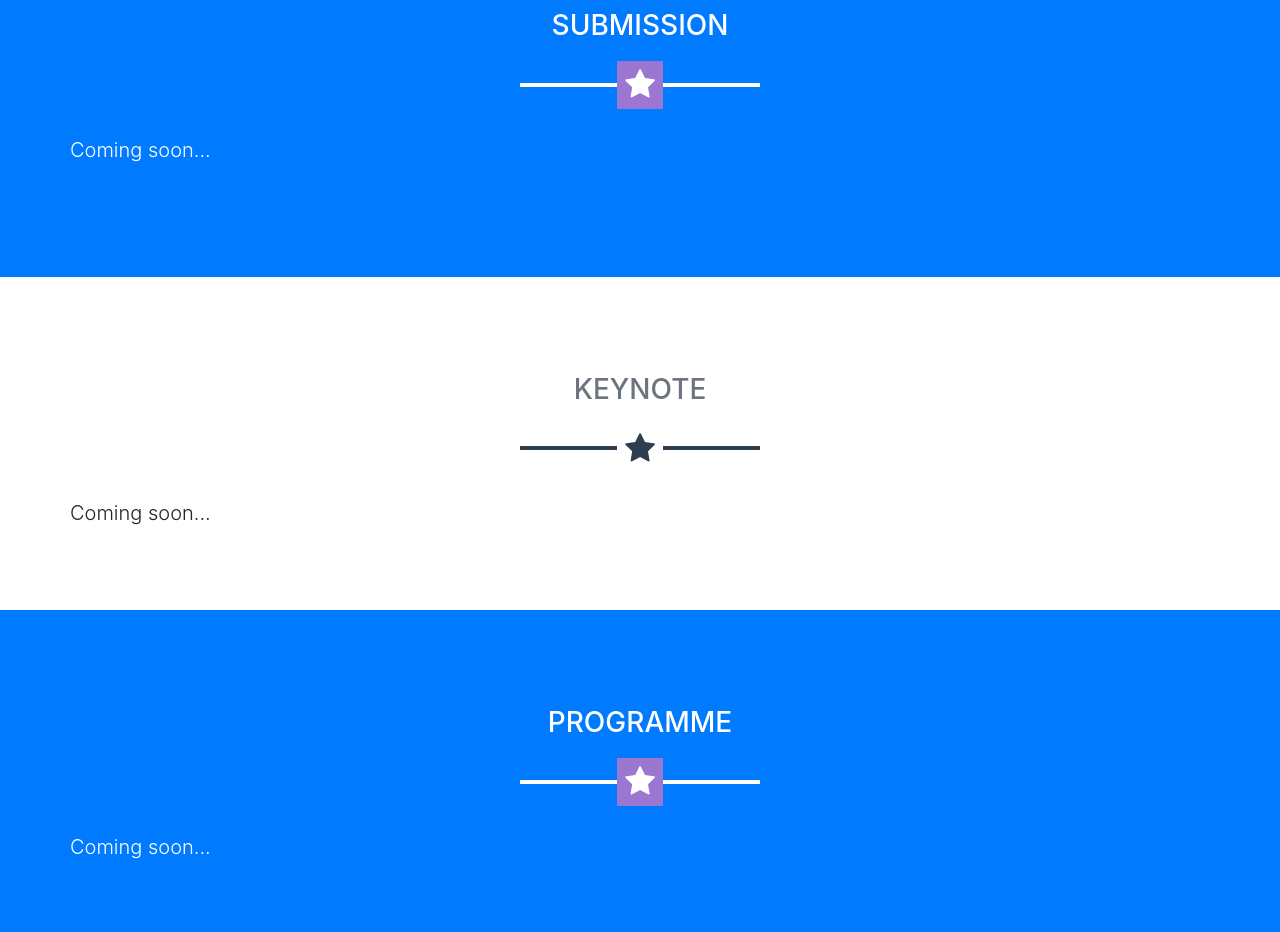
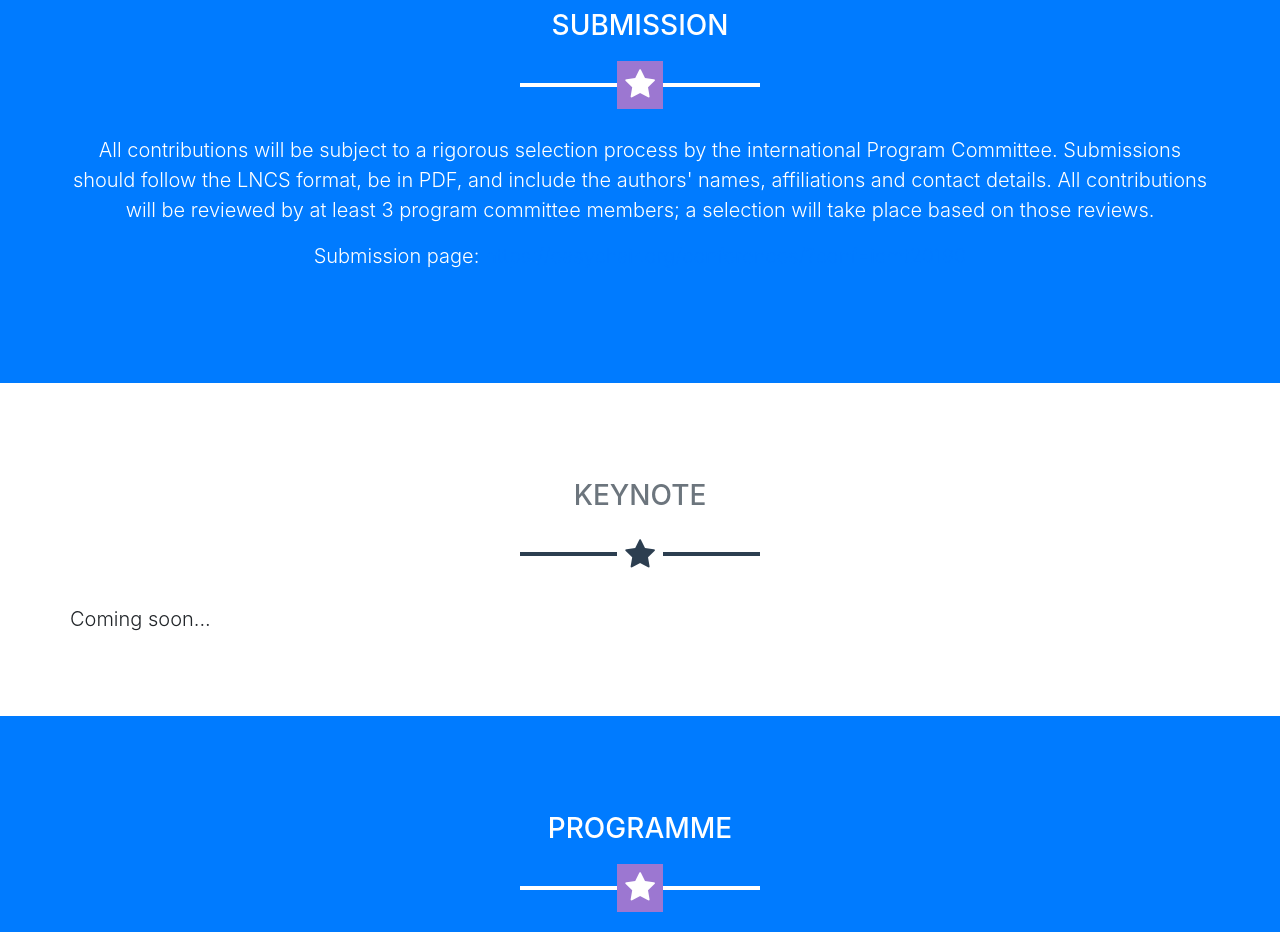
Before and after one commit to icmt-conference/icmt2019, a website with bundled scripts: page index.html in a window 1280 px wide. Shown: the part 2220-3152 px from the top of the page. Built offline with nearby package versions, Linux system fonts and the light colour scheme.

Commit message:
added submission page

```diff
--- a/index.html
+++ b/index.html
@@ -132,7 +132,12 @@ Topics of interest include, but are not limited to:
         <div class="row">
           <div class="lead text-center">
 	    <p>
-	      Coming soon...
+	      All contributions will be subject to a rigorous selection process by the international Program Committee.
+		    Submissions should follow the LNCS format, be in PDF, and include the authors' names, affiliations and contact details.
+		    All contributions will be reviewed by at least 3 program committee members; a selection will take place based on those reviews.
+	    </p>
+	    <p>
+		   Submission page: <a href="https://easychair.org/conferences/?conf=icmt20190">https://easychair.org/conferences/?conf=icmt20190</a>
 	    </p>
 	  </div>
         </div>
```
